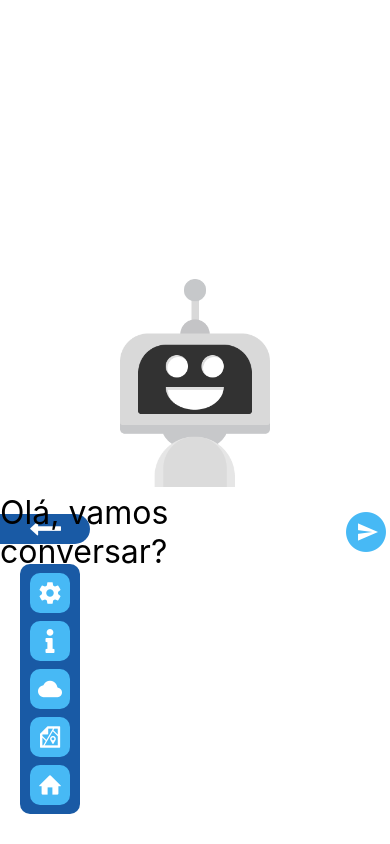
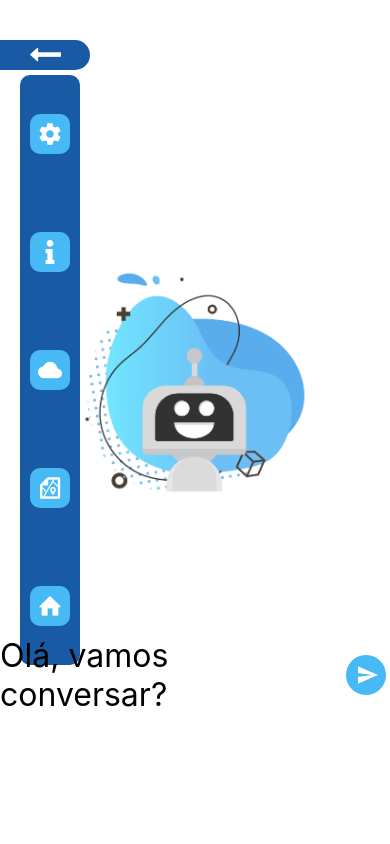
Before and after one commit to romeuleite/dcrobot, a React Native app: screen /Home in a window 390 px wide. Built offline with nearby package versions, Linux system fonts and the light colour scheme.

Commit message:
left-bar size adjustments

```diff
--- a/src/components/Backbutton.js
+++ b/src/components/Backbutton.js
@@ -13,6 +13,7 @@ const Backbutton = ({navigation}) => {
 const styles = StyleSheet.create({
   container: {
     flex: 1,
+    marginBottom: '5%'
   },
   backButton: {
     backgroundColor: "#195AA5",
@@ -22,8 +23,6 @@ const styles = StyleSheet.create({
     height: 30,
     borderTopRightRadius: 20,
     borderBottomRightRadius: 20,
-    position: 'absolute',
-    bottom: 300,
   }
 });
 
--- a/src/components/Sidebar.js
+++ b/src/components/Sidebar.js
@@ -1,5 +1,7 @@
-import { StyleSheet, View, TouchableOpacity} from 'react-native';
+import { StyleSheet, View, TouchableOpacity, Dimensions} from 'react-native';
 import { Ionicons, FontAwesome5, Foundation, Entypo } from '@expo/vector-icons';
+
+const windowHeight = Dimensions.get('window').height;
 
 const Sidebar = ({navigation}) => {
   return (
@@ -18,19 +20,16 @@ const Sidebar = ({navigation}) => {
 const styles = StyleSheet.create({
   container: {
     flex: 1,
+    marginLeft: 20,
   },
   sideBar:{
     backgroundColor: "#195AA5",
     borderRadius: 10,
     flexDirection: 'column',
     alignItems: 'center',
-    justifyContent: 'center',
-    gap: 8,
+    justifyContent: 'space-around',
     width:60,
-    height:250,
-    position: 'absolute',
-    left: 20,
-    bottom: 30,
+    height: windowHeight * 0.7,
   },
   iconBox: {
     backgroundColor: "#47B9F5",
--- a/src/screens/Clima.js
+++ b/src/screens/Clima.js
@@ -7,7 +7,7 @@ import { MaterialCommunityIcons, Ionicons, FontAwesome, FontAwesome5, Foundation
 
 import Leftnavmenu from '../components/Leftnavmenu';
 
-const Clima = ({navigation}) => {
+const Clima = ({ navigation }) => {
     //const [loading, error, weather] = useGetWeather()
 
     // if (weather && weather.list && !loading) {
@@ -52,8 +52,8 @@ const styles = StyleSheet.create({
     leftMenu: {
         position: 'absolute',
         left: 0,
-        bottom: 0,
-    },
+        top: 40,
+      },
 });
 
 export default Clima
--- a/src/screens/Colorconfig.js
+++ b/src/screens/Colorconfig.js
@@ -33,7 +33,7 @@ const Colorconfig = ({ navigation }) => {
                 <Text style={styles.colorTitleText}>Protanopia</Text>
                 <View style={styles.colorBlindView}>
                     <TouchableOpacity onPress={() => setColorChange(2)}>
-                    <FontAwesome name={colorChange === 2 ? "dot-circle-o" : "circle-o"} size={24} color="black" marginRight={30} />
+                        <FontAwesome name={colorChange === 2 ? "dot-circle-o" : "circle-o"} size={24} color="black" marginRight={30} />
                     </TouchableOpacity>
                     <View style={styles.colorSquare} backgroundColor={Colors.primaryProtanopia} />
                     <View style={styles.colorSquare} backgroundColor={Colors.secondaryProtanopia} />
@@ -44,7 +44,7 @@ const Colorconfig = ({ navigation }) => {
                 <Text style={styles.colorTitleText}>Deuteranopia</Text>
                 <View style={styles.colorBlindView}>
                     <TouchableOpacity onPress={() => setColorChange(3)}>
-                    <FontAwesome name={colorChange === 3 ? "dot-circle-o" : "circle-o"} size={24} color="black" marginRight={30} />
+                        <FontAwesome name={colorChange === 3 ? "dot-circle-o" : "circle-o"} size={24} color="black" marginRight={30} />
                     </TouchableOpacity>
                     <View style={styles.colorSquare} backgroundColor={Colors.primaryDeuteranopia} />
                     <View style={styles.colorSquare} backgroundColor={Colors.secondaryDeuteranopia} />
@@ -55,7 +55,7 @@ const Colorconfig = ({ navigation }) => {
                 <Text style={styles.colorTitleText}>Tritanopia</Text>
                 <View style={styles.colorBlindView}>
                     <TouchableOpacity onPress={() => setColorChange(4)}>
-                    <FontAwesome name={colorChange === 4 ? "dot-circle-o" : "circle-o"} size={24} color="black" marginRight={30} />
+                        <FontAwesome name={colorChange === 4 ? "dot-circle-o" : "circle-o"} size={24} color="black" marginRight={30} />
                     </TouchableOpacity>
                     <View style={styles.colorSquare} backgroundColor={Colors.primaryTritanopia} />
                     <View style={styles.colorSquare} backgroundColor={Colors.secondaryTritanopia} />
@@ -82,8 +82,8 @@ const styles = StyleSheet.create({
     leftMenu: {
         position: 'absolute',
         left: 0,
-        bottom: 0,
-    },
+        top: 40,
+      },
     colorTitleText: {
         textAlign: 'center',
         marginTop: 20,
--- a/src/screens/Conversa.js
+++ b/src/screens/Conversa.js
@@ -92,7 +92,7 @@ const styles = StyleSheet.create({
   leftMenu: {
     position: 'absolute',
     left: 0,
-    bottom: 0,
+    top: 40,
   },
 });
 
--- a/src/screens/Curiosidade.js
+++ b/src/screens/Curiosidade.js
@@ -1,12 +1,12 @@
 import { StatusBar } from 'expo-status-bar';
 import React, { useState, useEffect } from 'react';
-import { StyleSheet, Text, View, Image, TouchableOpacity} from 'react-native';
+import { StyleSheet, Text, View, Image, TouchableOpacity } from 'react-native';
 import { MaterialCommunityIcons } from '@expo/vector-icons';
 import { listaCuriosidades } from '../utilities/listaCuriosidades';
 
 import Leftnavmenu from '../components/Leftnavmenu';
 
-const Curiosidade = ({navigation}) => {
+const Curiosidade = ({ navigation }) => {
   const [randomNumber, setRandomNumber] = useState(1)
 
   generateRandomNumber = () => {
@@ -18,9 +18,9 @@ const Curiosidade = ({navigation}) => {
   return (
     <View style={styles.container}>
       <View style={styles.robotChatView}>
-            <Image source={require('../assets/robo-alegre.png')} style={styles.homeImage}/>
+        <Image source={require('../assets/robo-alegre.png')} style={styles.homeImage} />
         <View style={styles.robotSentencesView}>
-                <Text style={styles.robotChatText}>{listaCuriosidades[randomNumber-1]}</Text>
+          <Text style={styles.robotChatText}>{listaCuriosidades[randomNumber - 1]}</Text>
         </View>
       </View>
       <View style={styles.robotChatView}>
@@ -32,7 +32,7 @@ const Curiosidade = ({navigation}) => {
         </View>
       </View>
       <View style={styles.leftMenu}>
-            <Leftnavmenu navigation={navigation}/>
+        <Leftnavmenu navigation={navigation} />
       </View>
       <StatusBar style="auto" />
     </View>
@@ -47,12 +47,12 @@ const styles = StyleSheet.create({
     justifyContent: 'center',
     gap: 20,
   },
-  robotChatView:{
+  robotChatView: {
     flexDirection: 'row',
     alignItems: 'center',
     justifyContent: 'center',
   },
-  robotSentencesView:{
+  robotSentencesView: {
     flexDirection: 'column',
     alignItems: 'center',
     justifyContent: 'center',
@@ -67,17 +67,17 @@ const styles = StyleSheet.create({
     textAlignVertical: 'center',
     textAlign: 'left',
   },
-  convView:{
+  convView: {
     flexDirection: 'row',
     alignItems: 'center',
     justifyContent: 'center',
   },
   homeImage: {
     resizeMode: 'contain',
-    width:100,
-    height:120,
+    width: 100,
+    height: 120,
   },
-  continueText:{
+  continueText: {
     fontSize: 18,
     backgroundColor: '#47B9F5',
     color: 'white',
@@ -88,10 +88,10 @@ const styles = StyleSheet.create({
     textAlignVertical: 'center',
     textAlign: 'left',
   },
-  leftMenu:{
+  leftMenu: {
     position: 'absolute',
     left: 0,
-    bottom: 0,
+    top: 40,
   },
 });
 
--- a/src/screens/Home.js
+++ b/src/screens/Home.js
@@ -6,7 +6,7 @@ import Leftnavmenu from '../components/Leftnavmenu';
 const Home = ({ navigation }) => {
   return (
     <View style={styles.container}>
-      <Image source={require('../assets/robo-alegre.png')} style={styles.homeImage} />
+      <Image source={require('../assets/robo-home.png')} style={styles.homeImage} />
       <View style={styles.leftMenu}>
         <Leftnavmenu navigation={navigation} />
       </View>
@@ -35,8 +35,8 @@ const styles = StyleSheet.create({
   },
   homeImage: {
     resizeMode: 'contain',
-    width: 150,
-    height: 220,
+    width: '60%',
+    height: '60%',
   },
   introText: {
     fontSize: 32,
@@ -44,7 +44,7 @@ const styles = StyleSheet.create({
   leftMenu: {
     position: 'absolute',
     left: 0,
-    bottom: 0,
+    top: 40,
   },
   iconBox: {
     backgroundColor: "#47B9F5",
--- a/src/screens/Info.js
+++ b/src/screens/Info.js
@@ -4,7 +4,7 @@ import { FontAwesome5 } from '@expo/vector-icons';
 
 import Leftnavmenu from '../components/Leftnavmenu';
 
-const Info = ({navigation}) => {
+const Info = ({ navigation }) => {
     return (
         <View style={styles.container}>
             <View flexDirection={'row'} margin={20} alignItems={'center'} gap={5}>
@@ -19,7 +19,7 @@ const Info = ({navigation}) => {
                 <Image source={require('../assets/logo-dc.png')} style={styles.dcImage} />
             </View>
             <View style={styles.leftMenu}>
-                <Leftnavmenu navigation={navigation}/>
+                <Leftnavmenu navigation={navigation} />
             </View>
             <StatusBar style="auto" />
         </View>
@@ -53,8 +53,8 @@ const styles = StyleSheet.create({
     leftMenu: {
         position: 'absolute',
         left: 0,
-        bottom: 0,
-    },
+        top: 40,
+      },
 });
 
 export default Info
--- a/src/screens/Mapa.js
+++ b/src/screens/Mapa.js
@@ -67,8 +67,8 @@ const styles = StyleSheet.create({
     leftMenu: {
         position: 'absolute',
         left: 0,
-        bottom: 0,
-    },
+        top: 40,
+      },
 });
 
 export default Mapa
--- a/src/screens/Piada.js
+++ b/src/screens/Piada.js
@@ -92,7 +92,7 @@ const styles = StyleSheet.create({
   leftMenu: {
     position: 'absolute',
     left: 0,
-    bottom: 0,
+    top: 40,
   },
 });
 
```
Also changed, not shown: src/assets/robo-home.png (added). Lines whose indentation alone changed are shown as unchanged.
